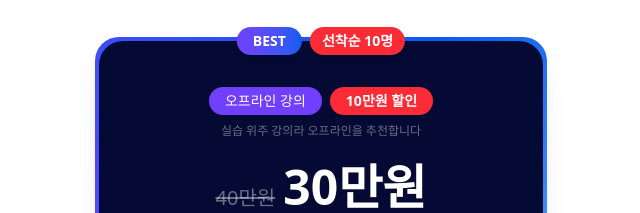
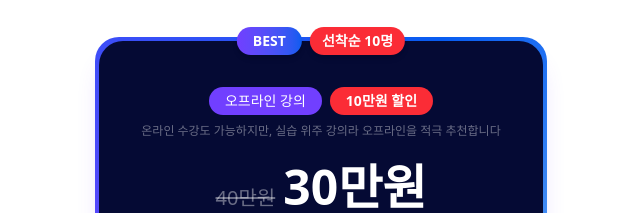
Before and after one commit to jinnyjiinlee/claude-code-landing, a Next.js app: page / in a window 1280 px wide. Shown: the part 6440-6653 px from the top of the page, without its empty margins (319-959 px from the left). Built offline with nearby package versions, Linux system fonts and the light colour scheme.

Commit message:
Clarify online is available but offline strongly recommended
Co-Authored-By: Claude Opus 4.6 <noreply@anthropic.com>

```diff
--- a/src/app/page.tsx
+++ b/src/app/page.tsx
@@ -593,7 +593,7 @@ export default function Home() {
                   </span>
                 </div>
                 <p className="text-[11px] text-white/40 sm:text-xs">
-                  실습 위주 강의라 오프라인을 추천합니다
+                  온라인 수강도 가능하지만, 실습 위주 강의라 오프라인을 적극 추천합니다
                 </p>
               </div>
               <div className="mt-5 sm:mt-6">
```
